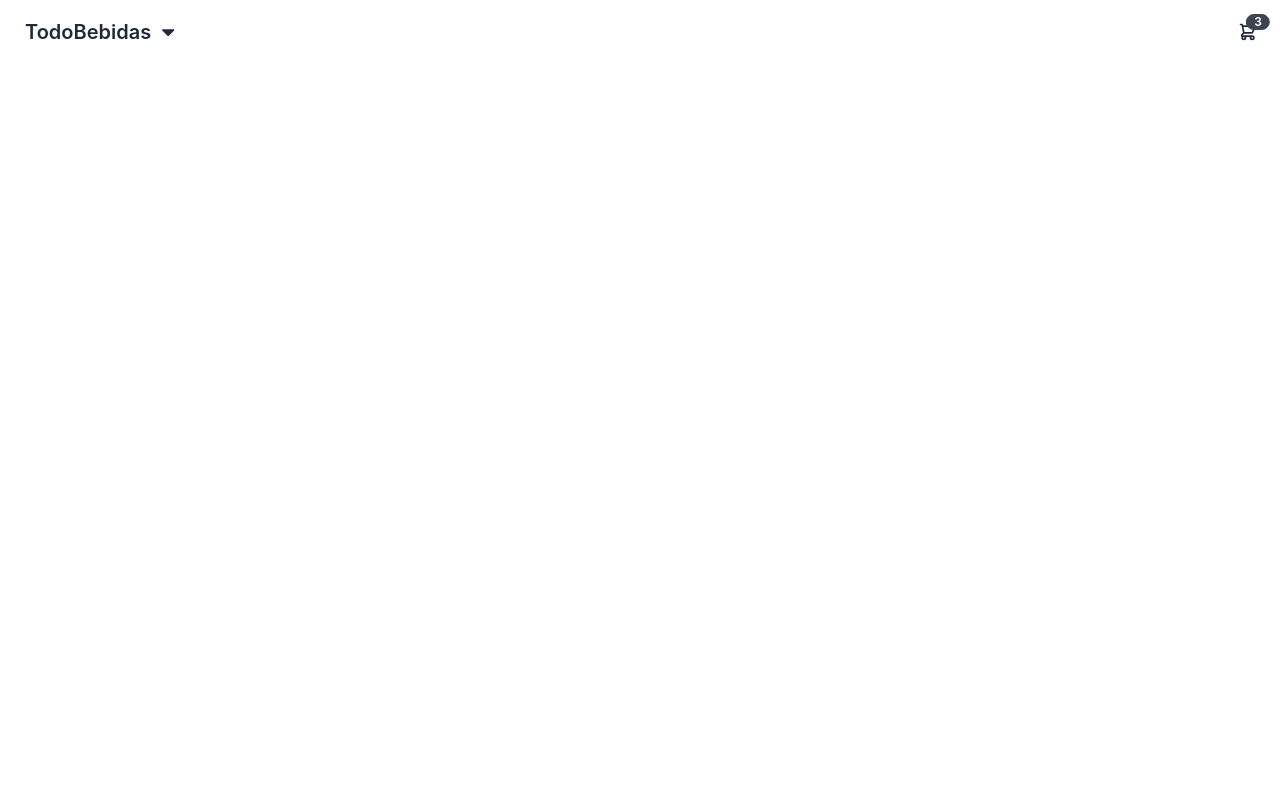
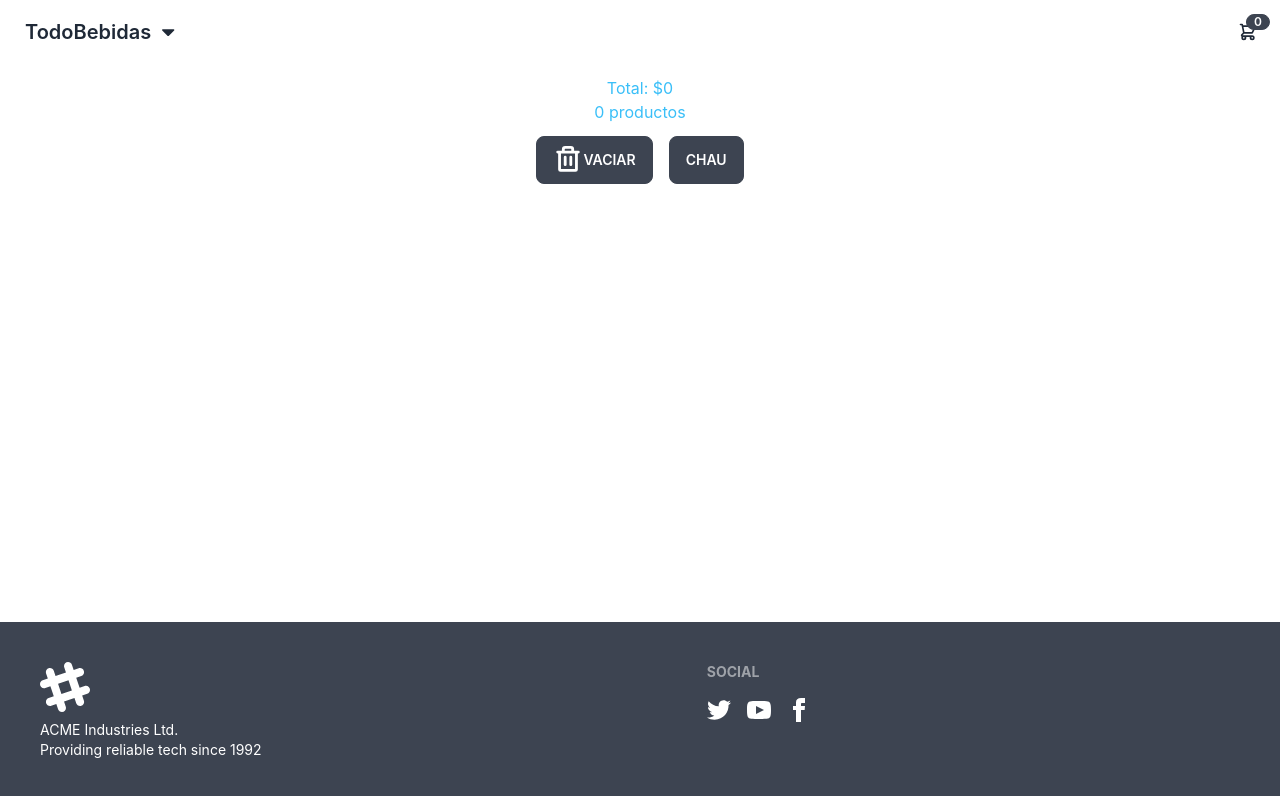
Before and after one commit to Juanchasosa/PreEntrega1-Sosa-Guevara, a React (Create React App) app: page /cart in a window 1280 px wide. Before the commit this address had no page. Shown: the top 796 px of the page. Built offline with nearby package versions, Linux system fonts and the light colour scheme.

Commit message:
implementacion del carrito

```diff
--- a/src/App.jsx
+++ b/src/App.jsx
@@ -4,6 +4,7 @@
 import NavBar from './components/NavBar';
 import ItemListContainer from './components/ItemListContainer';
 import ProductCart from './components/ProductCart';
+import Footer from './components/Footer';
 
 
 function App() {
@@ -17,10 +18,13 @@
           <Route path='/' element={<ItemListContainer/>}/>
           <Route path='/category/:id' element={<ItemListContainer/>}/>
           <Route path='/drink/:id' element={<ItemDetailContainer/>}/>
-          <Route path='/drink/cart' element= {<ProductCart/>}/>
+          <Route path='/cart' element= {<ProductCart/>}/>
         </Routes>
+        <Footer/>
 
       </BrowserRouter>
+
+
 
 
   );
--- a/src/components/CartItem.js
+++ /dev/null
@@ -1,15 +0,0 @@
-import { useCart } from "../context/CartContext"
-
-const CartItem = (item) => {
-
-  const {removeItem} = useCart()
-
-
-  return (
-    <>
-        <div>{item.name}</div>
-        <div>{item.precio}</div>
-    </>
-  )
-}
-export default CartItem
--- a/src/components/CartWidget.js
+++ b/src/components/CartWidget.js
@@ -1,21 +1,25 @@
 import { Link } from "react-router-dom"
+import { useCart } from "../context/CartContext"
 
 const CartWidget = () => {
+
+  const {getTotalItemCount, getTotalPrice} = useCart()
+
   return (
     <div className="flex-none">
     <div className="dropdown dropdown-end">
       <label tabIndex={0} className="btn btn-ghost btn-circle">
         <div className="indicator">
           <svg xmlns="http://www.w3.org/2000/svg" className="h-5 w-5" fill="none" viewBox="0 0 24 24" stroke="currentColor"><path strokeLinecap="round" strokeLinejoin="round" strokeWidth="2" d="M3 3h2l.4 2M7 13h10l4-8H5.4M7 13L5.4 5M7 13l-2.293 2.293c-.63.63-.184 1.707.707 1.707H17m0 0a2 2 0 100 4 2 2 0 000-4zm-8 2a2 2 0 11-4 0 2 2 0 014 0z" /></svg>
-          <span className="badge badge-sm indicator-item">3</span>
+          <span className="badge badge-sm indicator-item">{getTotalItemCount()}</span>
         </div>
       </label>
       <div tabIndex={0} className="mt-3 card card-compact dropdown-content w-52 bg-base-100 shadow">
         <div className="card-body">
-          <span className="font-bold text-lg">3 Items</span>
-          <span className="text-info">Total: $650</span>
+          <span className="font-bold text-lg">{getTotalItemCount()} Items</span>
+          <span className="text-info">Total: ${getTotalPrice()}</span>
           <div className="card-actions">
-            <Link to="/drink/cart" className="btn btn-primary btn-block">Ver carrito</Link>
+            <Link to="/cart" className="btn btn-primary btn-block">Ver carrito</Link>
           </div>
         </div>
       </div>
--- /dev/null
+++ b/src/components/Footer.js
@@ -0,0 +1,19 @@
+const Footer = () => {
+  return (
+    <footer className="footer p-10 bg-neutral text-neutral-content absolute bottom-0">
+        <div>
+            <svg width="50" height="50" viewBox="0 0 24 24" xmlns="http://www.w3.org/2000/svg" fillRule="evenodd" clipRule="evenodd" className="fill-current"><path d="M22.672 15.226l-2.432.811.841 2.515c.33 1.019-.209 2.127-1.23 2.456-1.15.325-2.148-.321-2.463-1.226l-.84-2.518-5.013 1.677.84 2.517c.391 1.203-.434 2.542-1.831 2.542-.88 0-1.601-.564-1.86-1.314l-.842-2.516-2.431.809c-1.135.328-2.145-.317-2.463-1.229-.329-1.018.211-2.127 1.231-2.456l2.432-.809-1.621-4.823-2.432.808c-1.355.384-2.558-.59-2.558-1.839 0-.817.509-1.582 1.327-1.846l2.433-.809-.842-2.515c-.33-1.02.211-2.129 1.232-2.458 1.02-.329 2.13.209 2.461 1.229l.842 2.515 5.011-1.677-.839-2.517c-.403-1.238.484-2.553 1.843-2.553.819 0 1.585.509 1.85 1.326l.841 2.517 2.431-.81c1.02-.33 2.131.211 2.461 1.229.332 1.018-.21 2.126-1.23 2.456l-2.433.809 1.622 4.823 2.433-.809c1.242-.401 2.557.484 2.557 1.838 0 .819-.51 1.583-1.328 1.847m-8.992-6.428l-5.01 1.675 1.619 4.828 5.011-1.674-1.62-4.829z"></path></svg>
+            <p>ACME Industries Ltd.<br/>Providing reliable tech since 1992</p>
+        </div>
+        <div>
+            <span className="footer-title">Social</span>
+            <div className="grid grid-flow-col gap-4">
+                <a><svg xmlns="http://www.w3.org/2000/svg" width="24" height="24" viewBox="0 0 24 24" className="fill-current"><path d="M24 4.557c-.883.392-1.832.656-2.828.775 1.017-.609 1.798-1.574 2.165-2.724-.951.564-2.005.974-3.127 1.195-.897-.957-2.178-1.555-3.594-1.555-3.179 0-5.515 2.966-4.797 6.045-4.091-.205-7.719-2.165-10.148-5.144-1.29 2.213-.669 5.108 1.523 6.574-.806-.026-1.566-.247-2.229-.616-.054 2.281 1.581 4.415 3.949 4.89-.693.188-1.452.232-2.224.084.626 1.956 2.444 3.379 4.6 3.419-2.07 1.623-4.678 2.348-7.29 2.04 2.179 1.397 4.768 2.212 7.548 2.212 9.142 0 14.307-7.721 13.995-14.646.962-.695 1.797-1.562 2.457-2.549z"></path></svg></a>
+                <a><svg xmlns="http://www.w3.org/2000/svg" width="24" height="24" viewBox="0 0 24 24" className="fill-current"><path d="M19.615 3.184c-3.604-.246-11.631-.245-15.23 0-3.897.266-4.356 2.62-4.385 8.816.029 6.185.484 8.549 4.385 8.816 3.6.245 11.626.246 15.23 0 3.897-.266 4.356-2.62 4.385-8.816-.029-6.185-.484-8.549-4.385-8.816zm-10.615 12.816v-8l8 3.993-8 4.007z"></path></svg></a>
+                <a><svg xmlns="http://www.w3.org/2000/svg" width="24" height="24" viewBox="0 0 24 24" className="fill-current"><path d="M9 8h-3v4h3v12h5v-12h3.642l.358-4h-4v-1.667c0-.955.192-1.333 1.115-1.333h2.885v-5h-3.808c-3.596 0-5.192 1.583-5.192 4.615v3.385z"></path></svg></a>
+            </div>
+        </div>
+    </footer>
+  )
+}
+export default Footer
--- a/src/components/ProductCart.js
+++ b/src/components/ProductCart.js
@@ -1,22 +1,43 @@
 import { useCart } from "../context/CartContext"
-import CartItem from "./CartItem"
 import { Icon } from '@iconify/react';
 
 const ProductCart = () => {
 
-    const {items, clearCart, getTotalItemCount, getTotalPrice} = useCart()
+    const {items, clearCart, getTotalItemCount, getTotalPrice, removeItem} = useCart()
 
 
   return (
     <>
-      <div className="flex justify-end">
-        <button className="btn" onClick={clearCart}>
-          <Icon icon="ph:trash-bold" />
-        </button>
+      <div className="flex flex-col gap-3">
+        <div className="flex flex-col gap-2">
+          {items.map(item => {
+            return  <div key={item.id} className="card bg-base-100 shadow-xl w-screen">
+                      <div className="card-body flex-row items-center justify-evenly">
+                        <div>
+                          <img className=" w-32" src={item.img}/>
+                        </div>
+                        <h2 className="card-title">{item.name}</h2>
+                        <p className="">${item.precio}</p>
+                        <p className="text text">{item.cantidad}</p>
+                        <div className="card-actions justify-end">
+                          <button onClick={() => {removeItem(item.id)}} className="btn btn-primary"><Icon icon="ph:trash-bold" width="20" height="20" /></button>
+                        </div>
+                      </div>
+                    </div>
+
+            })}
+        </div>
+
+        <div className="flex flex-col items-center">
+          <h1 className="text-info">Total: ${getTotalPrice()}</h1>
+          <h1 className="text-info">{getTotalItemCount()} productos</h1>
+        </div>
+
+        <div className="flex flex-row justify-center gap-4">
+          <button className="btn" onClick={() => {clearCart()}}><Icon icon="ph:trash-bold" width="30" height="30" />Vaciar</button>
+          <button className="btn">Chau</button>
+        </div>
       </div>
-      <ul className="flex flex-col items-center gap-2">
-        {items.map(item => <CartItem key={item.id} {...item} />)}
-      </ul>
     </>
   )
 }
--- a/src/context/CartContext.js
+++ b/src/context/CartContext.js
@@ -49,7 +49,7 @@
 
     const removeItem = (idToRemove) => {
         let newCart = items.filter(itemInCart => itemInCart.id !== idToRemove)
-        setItems(newCart)
+        setItems([...newCart])
     }
 
     const getTotalPrice = () =>{
@@ -57,11 +57,7 @@
     }
 
     const getTotalItemCount = () =>{
-        let total = 0
-        items.forEach(itemInCart => {
-            total = total + itemInCart.count;
-        })
-        return total
+        return items.reduce((acc, product) => acc + product.cantidad, 0)
     }
 
     const context = {
--- a/src/index.css
+++ b/src/index.css
@@ -3,6 +3,9 @@
 @tailwind utilities;
 
 body {
+  position: relative;
+  min-height: 100vh;
+  padding-bottom: 15em;
   margin: 0;
   font-family: -apple-system, BlinkMacSystemFont, 'Segoe UI', 'Roboto', 'Oxygen',
     'Ubuntu', 'Cantarell', 'Fira Sans', 'Droid Sans', 'Helvetica Neue',
```
